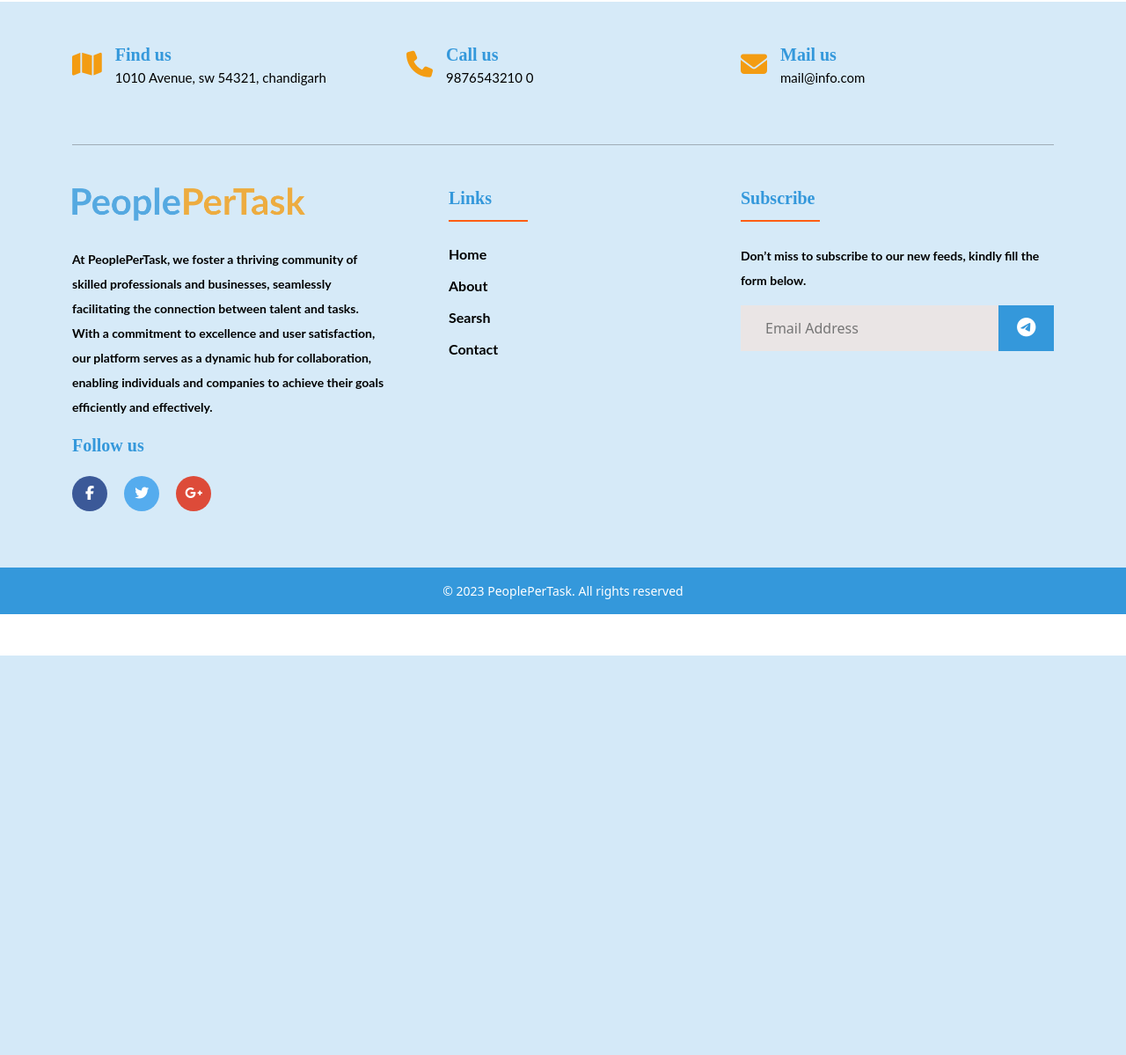
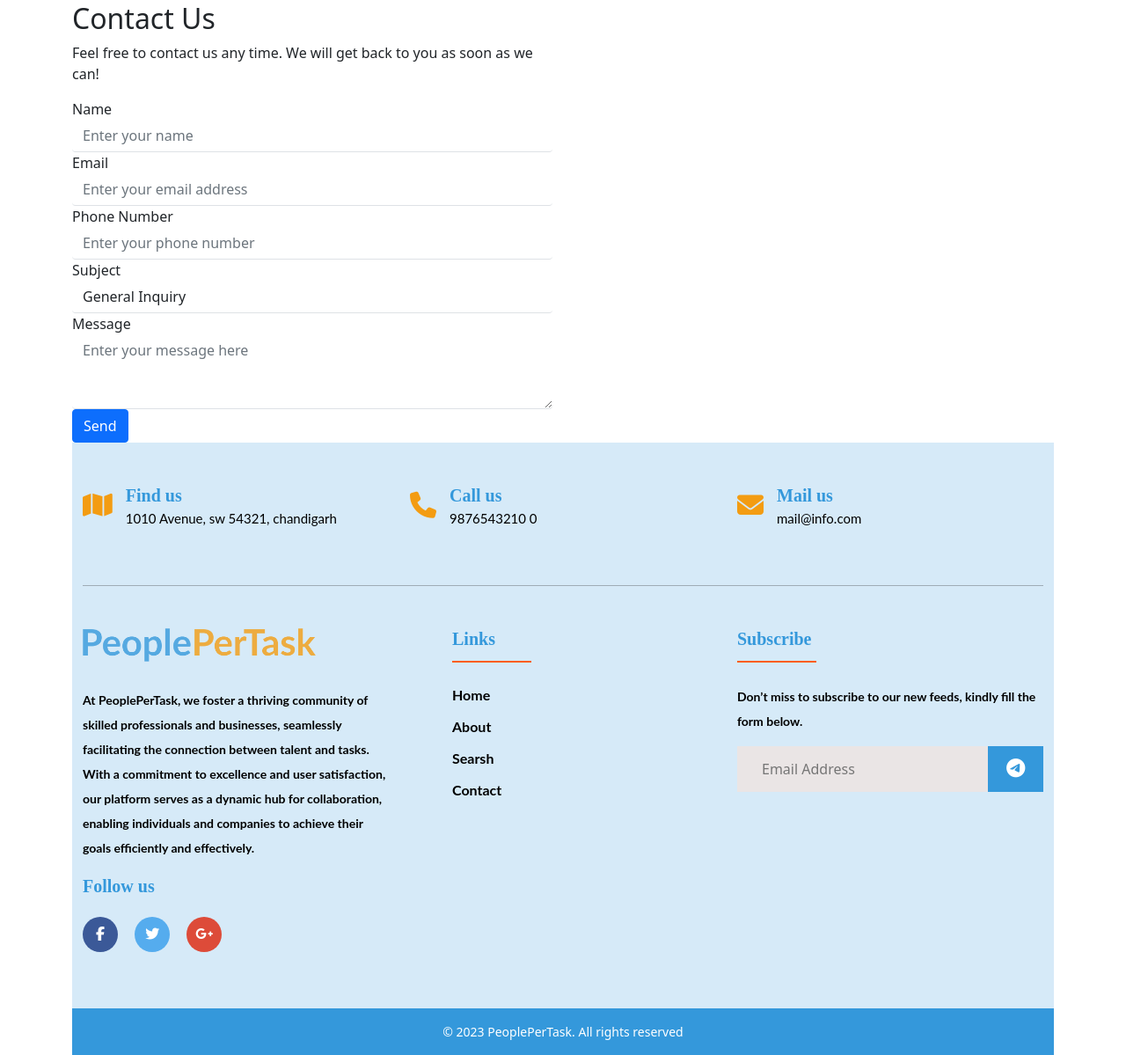
Before and after one commit to meedGhoufrane/PeoplePerTask, a PHP site: page /contact.html in a window 1280 px wide. Shown: the part 55-1254 px from the top of the page at 88% size. Before the commit the page ends 800 px from the top, so only its background shows below. Run offline with PHP 8.4, Linux system fonts and the light colour scheme; some libraries are stand-ins or nearby versions; grey boxes are pictures that could not be loaded.

Commit message:
This is the changes and updates for creating contact page

```diff
--- a/contact.html
+++ b/contact.html
@@ -39,7 +39,43 @@
             </div>
           </nav>
     </header>
-
+    <div class="container">
+        <div class="row">
+          <div class="col-md-6">
+            <h2>Contact Us</h2>
+            <p>Feel free to contact us any time. We will get back to you as soon as we can!</p>
+            <form action="/contact" method="post">
+              <div class="form-group">
+                <label for="name">Name</label>
+                <input type="text" class="form-control border-bottom border-0 border" id="name" name="name" placeholder="Enter your name">
+              </div>
+              <div class="form-group">
+                <label for="email">Email</label>
+                <input type="email" class="form-control border-bottom border-0 border" id="email" name="email" placeholder="Enter your email address">
+              </div>
+              <div class="form-group">
+                <label for="phone">Phone Number</label>
+                <input type="tel" class="form-control border-bottom border-0 border" id="phone" name="phone" placeholder="Enter your phone number">
+              </div>
+              <div class="form-group">
+                <label for="subject">Subject</label>
+                <select class="form-control border-bottom border-0 border" id="subject" name="subject">
+                  <option value="general">General Inquiry</option>
+                  <option value="sales">Sales Inquiry</option>
+                  <option value="support">Support Inquiry</option>
+                </select>
+              </div>
+              <div class="form-group">
+                <label for="message">Message</label>
+                <textarea class="form-control border-bottom border-0 border" id="message" name="message" rows="3" placeholder="Enter your message here"></textarea>
+              </div>
+              <button type="submit" class="btn btn-primary">Send</button>
+            </form>
+        </div>
+        <div class="col-md-6 video-container embed-responsive embed-responsive-16by9 d-flex align-items-center">
+            <video class="embed-responsive-item" src="video/contact.mp4" autoplay loop muted style="max-width: 100%;"></video>
+        </div>
+    </div>
     <footer class="footer-section">
         <div class="container">
             <div class="footer-cta pt-5 pb-5">
--- a/css/about-contact.css
+++ b/css/about-contact.css
@@ -31,3 +31,8 @@
   .dark-mode a {
     color: #3a8bd9; /* Links color in dark mode */
   }
+
+  /* contact page */
+  .video-container{
+    width: 100%;
+  }
```
Also changed, not shown: 1 other file.
